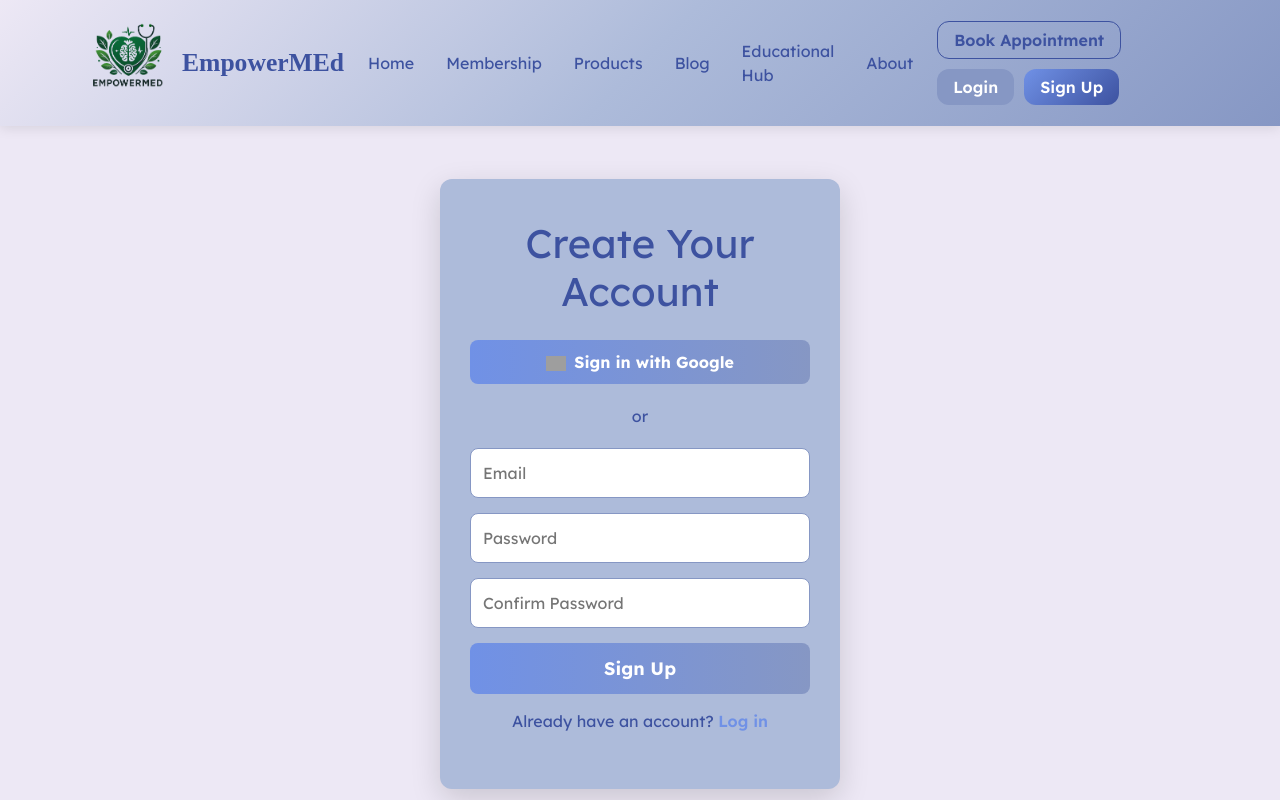
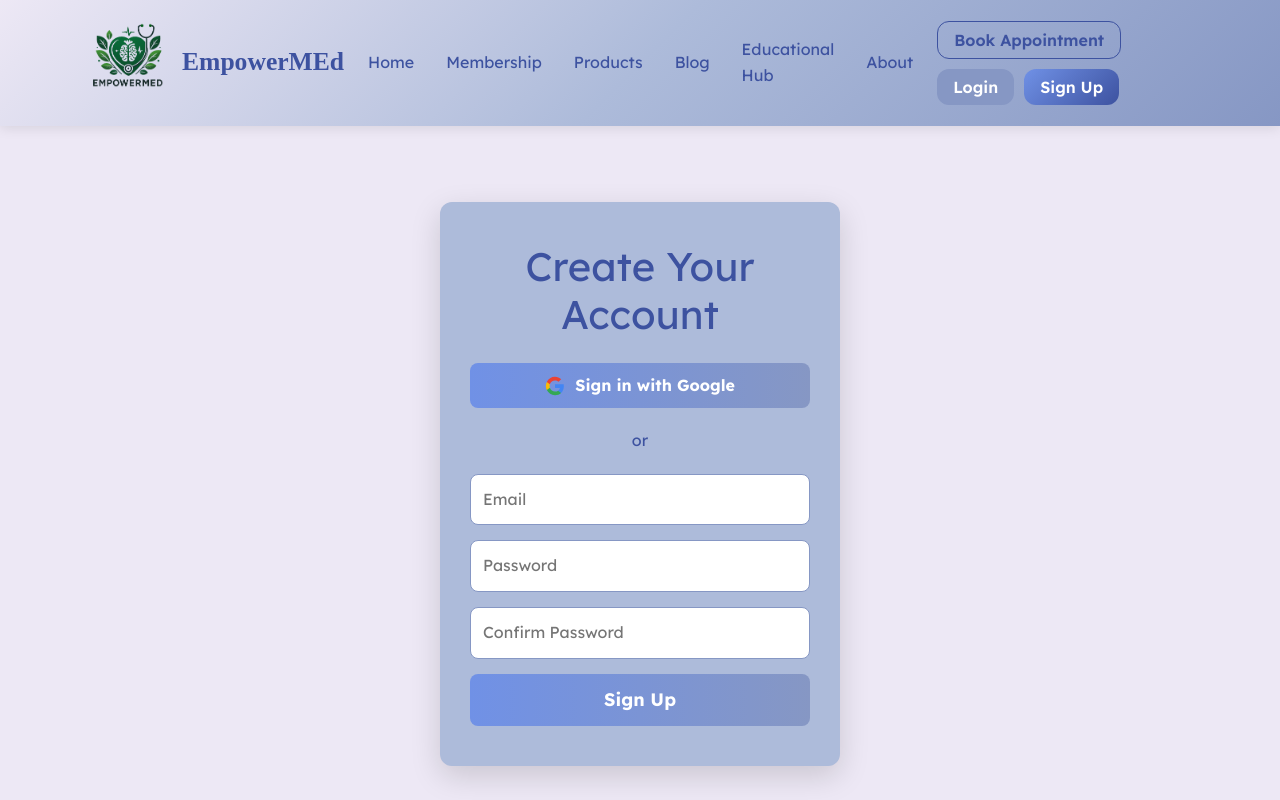
Before and after one commit to Zuhra66/CapstonProject-Frontend, a React (Vite) app in the folder EmpowerMed/: page /signup in a window 1280 px wide. Built offline with nearby package versions, Linux system fonts and the light colour scheme; no server answers; grey boxes are pictures that could not be loaded; a web font is replaced by a local one.

Commit message:
Frontend Google Auth0 Integration working

```diff
--- a/EmpowerMed/src/App.jsx
+++ b/EmpowerMed/src/App.jsx
@@ -20,16 +20,7 @@ function App() {
   const [data, setData] = useState(null);
   const [csrfToken, setCsrfToken] = useState(null);
 
-  // Example: Fetch profile data if authenticated
-  useEffect(() => {
-    fetch(`${API_URL}/auth/profile`, { credentials: 'include' })
-      .then(res => {
-        if (!res.ok) throw new Error('Failed to fetch profile');
-        return res.json();
-      })
-      .then(setData)
-      .catch(err => console.error("Error fetching profile data:", err));
-  }, []);
+
 
   // Get CSRF token
   useEffect(() => {
--- a/EmpowerMed/src/components/SocialButton.jsx
+++ b/EmpowerMed/src/components/SocialButton.jsx
@@ -1,24 +1,21 @@
+import React from 'react';
+import googleIcon from '../assets/google-icon.svg';
+export default function SocialButton({ provider, onClick }) {
+  const getProviderClass = () => {
+    if (provider === 'google') return 'social-btn google';
+    if (provider === 'apple') return 'social-btn apple';
+    return 'social-btn';
+  };
 
-//import appleIcon from '../assets/apple-icon.svg';   // replace with your actual icon path
-import React from 'react';
-import '../styles/signup.css';
-
-// Optional: use public icons or remove entirely if you don't have SVGs
-const ICONS = {
-  google: 'https://upload.wikimedia.org/wikipedia/commons/c/c1/Google_%22G%22_logo.svg',
-  apple: 'https://upload.wikimedia.org/wikipedia/commons/f/fa/Apple_logo_black.svg'
-};
-
-export default function SocialButton({ provider, onClick }) {
-  const icon = ICONS[provider.toLowerCase()] || null;
-  const label = provider.toLowerCase() === 'google' ? 'Sign in with Google'
-              : provider.toLowerCase() === 'apple' ? 'Sign in with Apple'
-              : 'Sign in';
+  const getIcon = () => {
+    if (provider === 'google') return <img src={googleIcon} alt="Google" style={{ width: 20, marginRight: 10 }} />;
+    return null;
+  };
 
   return (
-    <button className={`social-btn ${provider.toLowerCase()}`} onClick={onClick}>
-      {icon && <img src={icon} alt={`${provider} icon`} className="social-icon" style={{ width: '20px', marginRight: '8px' }} />}
-      <span>{label}</span>
+    <button className={getProviderClass()} onClick={onClick}>
+      {getIcon()}
+      Sign in with {provider.charAt(0).toUpperCase() + provider.slice(1)}
     </button>
   );
 }
--- a/EmpowerMed/src/main.jsx
+++ b/EmpowerMed/src/main.jsx
@@ -1,19 +1,18 @@
-import './styles/theme.css';
-import './styles/layout.css';
-import './styles/buttons.css';
-import './styles/signup.css';
-import { StrictMode } from 'react';
-import { createRoot } from 'react-dom/client';
-import { Auth0ProviderWithConfig } from './auth/Auth0ProviderWithConfig.jsx';
-import App from './App.jsx';
-import 'bootstrap/dist/css/bootstrap.min.css';
+import React from 'react';
+import ReactDOM from 'react-dom/client';
+import App from './App';
+import { Auth0Provider } from '@auth0/auth0-react';
 
-const root = createRoot(document.getElementById('root'));
+const domain = import.meta.env.VITE_AUTH0_DOMAIN;
+const clientId = import.meta.env.VITE_AUTH0_CLIENT_ID;
+const redirectUri = window.location.origin;
 
-root.render(
-  <StrictMode>
-    <Auth0ProviderWithConfig>
-      <App />
-    </Auth0ProviderWithConfig>
-  </StrictMode>
+ReactDOM.createRoot(document.getElementById('root')).render(
+  <Auth0Provider
+    domain={domain}
+    clientId={clientId}
+    authorizationParams={{ redirect_uri: redirectUri }}
+  >
+    <App />
+  </Auth0Provider>
 );
--- a/EmpowerMed/src/pages/Signup.jsx
+++ b/EmpowerMed/src/pages/Signup.jsx
@@ -1,25 +1,33 @@
 import React, { useState } from 'react';
+import { useAuth0 } from '@auth0/auth0-react';
 import SocialButton from '../components/SocialButton';
-import { useAuth0 } from '@auth0/auth0-react';
 import '../styles/signup.css';
 
+const API_URL = import.meta.env.VITE_API_BASE_URL;
+
 export default function Signup() {
+  const { loginWithRedirect } = useAuth0();
+
   const [email, setEmail] = useState('');
   const [password, setPassword] = useState('');
   const [confirmPassword, setConfirmPassword] = useState('');
   const [loading, setLoading] = useState(false);
   const [error, setError] = useState(null);
+  const [csrfToken, setCsrfToken] = useState(null);
 
-  const API_URL = import.meta.env.VITE_API_BASE_URL;   // Backend URL
-  const FRONTEND_URL = import.meta.env.VITE_FRONTEND_URL; // Frontend URL
+  // Fetch CSRF token
+  React.useEffect(() => {
+    fetch(`${API_URL}/csrf-token`, { credentials: 'include' })
+      .then(res => res.json())
+      .then(data => setCsrfToken(data.csrfToken))
+      .catch(err => console.error("CSRF error:", err));
+  }, []);
 
-  const { loginWithRedirect } = useAuth0();
-
-  // Local signup with CSRF protection
+  // Handle local signup
   const handleSubmit = async (e) => {
     e.preventDefault();
     if (password !== confirmPassword) {
-      setError('Passwords do not match');
+      setError("Passwords do not match");
       return;
     }
 
@@ -27,13 +35,7 @@ export default function Signup() {
     setError(null);
 
     try {
-      // 1. Get CSRF token
-      const csrfResponse = await fetch(`${API_URL}/csrf-token`, { credentials: 'include' });
-      if (!csrfResponse.ok) throw new Error('Failed to get CSRF token');
-      const { csrfToken } = await csrfResponse.json();
-
-      // 2. Post signup
-      const signupRes = await fetch(`${API_URL}/auth/signup`, {
+      const res = await fetch(`${API_URL}/auth/signup`, {
         method: 'POST',
         credentials: 'include',
         headers: {
@@ -43,21 +45,23 @@ export default function Signup() {
         body: JSON.stringify({ email, password })
       });
 
-      const json = await signupRes.json();
-      if (signupRes.ok) {
-        window.location.href = FRONTEND_URL;
+      const json = await res.json();
+      if (res.ok) {
+        window.location.href = '/';
       } else {
-        setError(json.error || json.message || 'Signup failed');
+        setError(json.error || 'Signup failed');
       }
     } catch (err) {
-      setError(err.message || 'Network error. Please try again.');
+      setError(err.message || 'Network error');
     } finally {
       setLoading(false);
     }
   };
 
-  // Google login using Auth0 frontend SDK
-  const handleGoogleLogin = () => loginWithRedirect({ connection: 'google-oauth2' });
+  // Handle Google signup/login via Auth0
+  const handleGoogleLogin = () => {
+    loginWithRedirect({ connection: 'google-oauth2' });
+  };
 
   return (
     <div className="signup-container">
@@ -67,7 +71,6 @@ export default function Signup() {
 
         <div className="social-login">
           <SocialButton provider="google" onClick={handleGoogleLogin} />
-          {/* Optional: Apple login if Auth0 Apple connection is configured */}
         </div>
 
         <div className="divider">or</div>
@@ -78,33 +81,29 @@ export default function Signup() {
             placeholder="Email"
             value={email}
             onChange={(e) => setEmail(e.target.value)}
+            disabled={loading}
             required
-            disabled={loading}
           />
           <input
             type="password"
             placeholder="Password"
             value={password}
             onChange={(e) => setPassword(e.target.value)}
+            disabled={loading}
             required
-            disabled={loading}
           />
           <input
             type="password"
             placeholder="Confirm Password"
             value={confirmPassword}
             onChange={(e) => setConfirmPassword(e.target.value)}
+            disabled={loading}
             required
-            disabled={loading}
           />
           <button type="submit" disabled={loading}>
             {loading ? 'Signing up...' : 'Sign Up'}
           </button>
         </form>
-
-        <p className="login-link">
-          Already have an account? <a href="/login">Log in</a>
-        </p>
       </div>
     </div>
   );
```
Also changed, not shown: EmpowerMed/src/assets/google-icon.png (deleted), EmpowerMed/src/assets/google-icon.svg (renamed from EmpowerMed/src/assets/Google__G__logo.svg).
